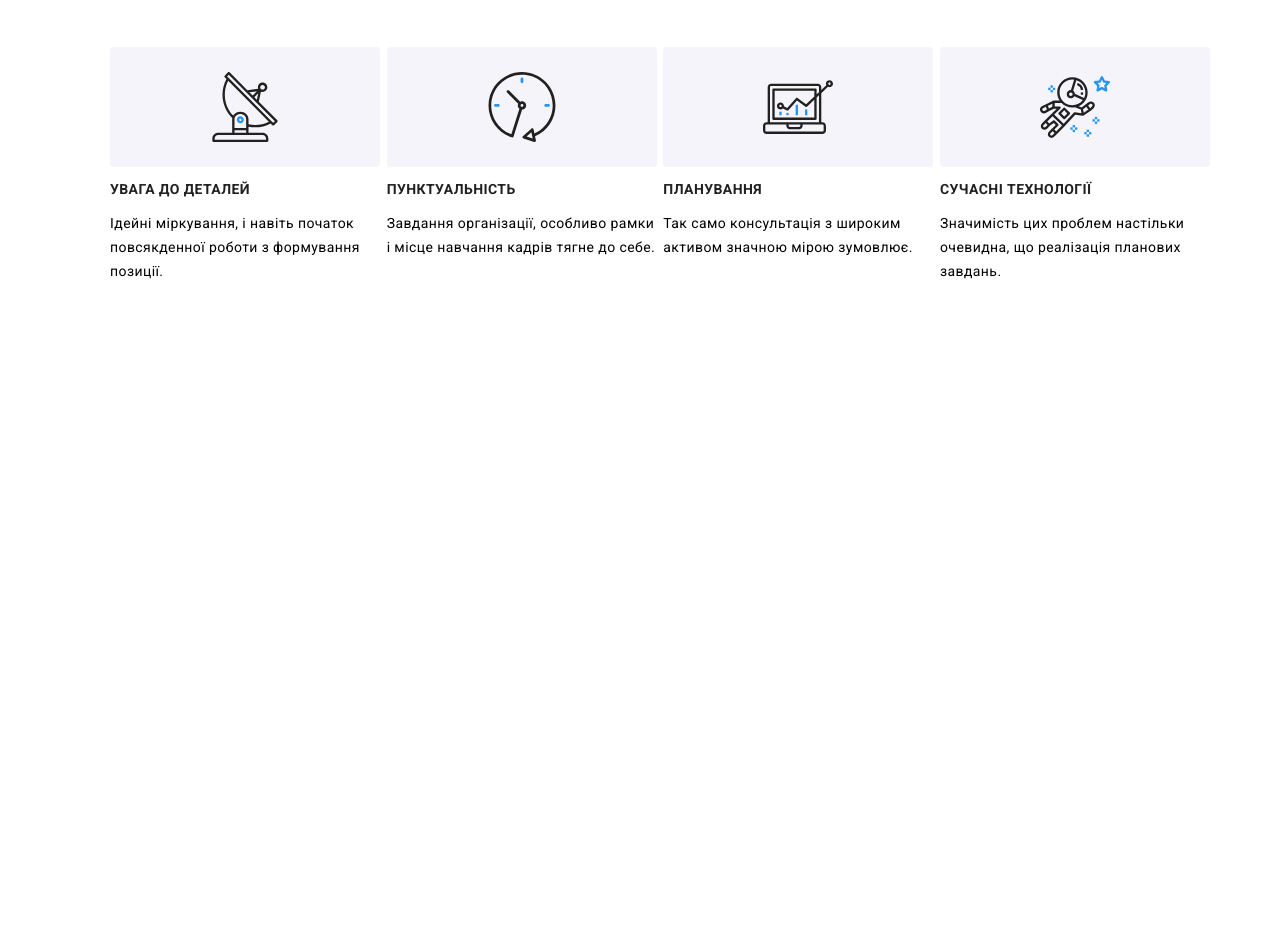
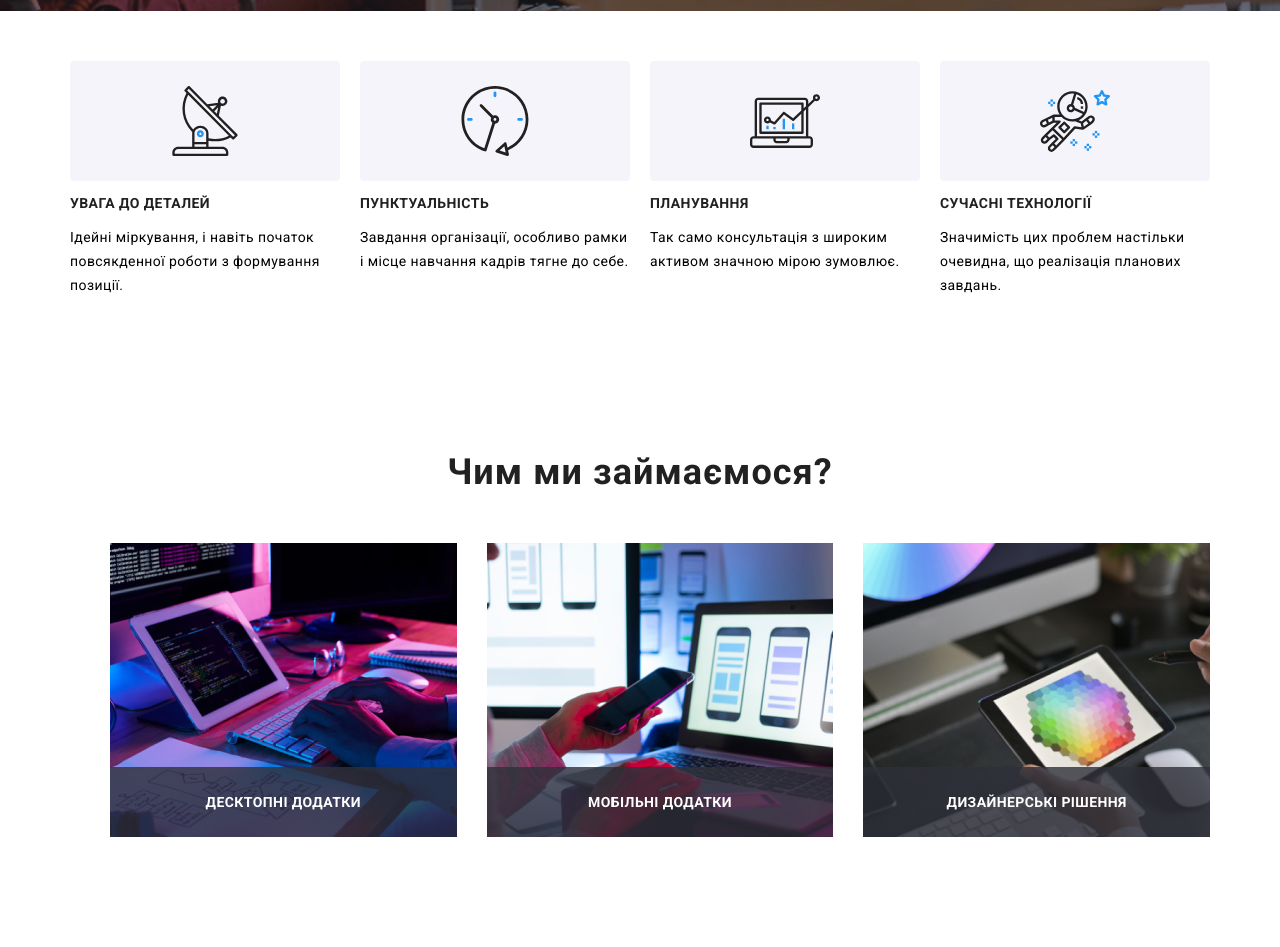
Before and after one commit to rayytsx/webstudio-2.0, a plain HTML site: page index.html in a window 1280 px wide. Shown: the part 712-1659 px from the top of the page. Before the commit the page ends 1059 px from the top, so only its background shows below. Drawn offline with nearby package versions, Linux system fonts and the light colour scheme.

Commit message:
uptade desing

```diff
--- a/index.html
+++ b/index.html
@@ -5,10 +5,7 @@
     <meta http-equiv="X-UA-Compatible" content="IE=edge" />
     <meta name="viewport" content="width=device-width, initial-scale=1.0" />
     <title>Document</title>
-    <link
-      rel="stylesheet"
-      href="https://cdnjs.cloudflare.com/ajax/libs/normalize/8.0.1/normalize.min.css"
-    />
+    <link rel="stylesheet" href="https://cdnjs.cloudflare.com/ajax/libs/modern-normalize/2.0.0/modern-normalize.min.css">
     <link rel="preconnect" href="https://fonts.googleapis.com" />
     <link rel="preconnect" href="https://fonts.gstatic.com" crossorigin />
     <link
@@ -36,11 +33,11 @@
           </div>
           <div class="menu_contact">
             <a href="mailto:info@devstudio.com">
-              <img src="./img/page1/envelope.svg" alt="" />
+              <i class="fa-regular fa-envelope fa-bounce"></i>
               info@devstudio.com</a
             >
             <a href="tel:+380961111111">
-              <img src="./img/page1/smartphone.svg" alt="" /> +38 096 111 11
+              <i class="fa-solid fa-mobile-screen fa-shake"></i> +38 096 111 11
               11</a
             >
           </div>
@@ -109,8 +106,24 @@
           </ul>
         </div>
       </section>
+      <section class="what_we_do">
+        <div class="container">
+          <h2 class="what_we_do_title">Чим ми займаємося?</h2>
+          <ul class="what_we_do_items">
+            <li class="what_we_do_item"><img src="./img/typing.png" alt="typing"> <p class="what_we_do_desc">Десктопні додатки</p></li>
+            <li class="what_we_do_item"><img src="./img/choose.png" alt="choose"> <p class="what_we_do_desc">Мобільні додатки</p></li>
+            <li class="what_we_do_item"><img src="./img/color.png" alt="color"> <p class="what_we_do_desc">Дизайнерські рішення</p></li>
+          </ul>
+        </div>
+      </section>
     </main>
     <footer></footer>
+    <div class="backdrop is-hidden" data-modal>
+      <div class="modal">
+        <button class="btn-m btn_close" data-close-modal>&times;</button>
+        </div>
+      </div>
+      <script src="https://kit.fontawesome.com/04de09b3f4.js" crossorigin="anonymous"></script>
     <script src="./script.js"></script>
   </body>
 </html>
--- a/style.css
+++ b/style.css
@@ -39,18 +39,33 @@ span {
   width: 280px;
   display: flex;
   justify-content: space-between;
+  list-style: none;
 }
 .menu_contact {
-  width: 306px;
+  gap: 30px;
   display: flex;
   justify-content: space-between;
+}
+.menu_contact a {
+  color: #757575;
+  font-family: Roboto;
+  font-size: 14px;
+  font-style: normal;
+  font-weight: 500;
+  line-height: normal;
+  letter-spacing: 0.28px;
+
+}
+.menu_contact a:hover {
+  color: #2196F3;
+
 }
 header {
   height: 80px;
   display: block;
 }
 .promo {
-  background: url(./img/Img.png) center/cover no-repeat;
+  background:linear-gradient(rgba(47, 48, 58, 0.40),rgba(47, 48, 58, 0.40)), url(./img/Img.png) center/cover no-repeat;
   padding: 200px 0px;
 }
 .promo_title {
@@ -117,13 +132,14 @@ h1 {
   list-style: none;
 }
 .feature {
-  padding: 34px 0 34px;
+  padding: 34px 0 0;
 }
 .feature_items {
   display: flex;
   justify-content: space-between;
   align-items: flex-start;
   box-sizing: border-box;
+  padding: 0;
 }
 .feature_item > h3 {
   font-family: "Roboto";
@@ -195,5 +211,55 @@ h1 {
 }
 
 span {
-  color: black;
+  color: #2196f3;
 }
+.what_we_do_items li {
+  list-style: none;
+  position: relative;
+  width: 370px;
+  height: 294px;
+}
+.what_we_do_items {
+  display: flex;
+  flex-direction: row;
+  justify-content: space-between;
+  gap: 30px;
+  margin-top: 50px;
+}
+.what_we_do_title {
+  color: #212121;
+  font-family: Roboto;
+  font-size: 36px;
+  font-style: normal;
+  font-weight: 700;
+  line-height: normal;
+  letter-spacing: 1.08px;
+  text-align: center;
+}
+.what_we_do {
+  padding: 94px 0;
+}
+.what_we_do_desc {
+  color: #fff;
+  font-family: Roboto;
+  font-size: 14px;
+  font-style: normal;
+  font-weight: 700;
+  line-height: normal;
+  letter-spacing: 0.42px;
+  text-align: center;
+  text-transform: uppercase;
+
+  width: 100%;
+  height: 70px;
+  background: rgba(47, 48, 58, 0.8);
+  padding: 27px 0;
+  position: absolute;
+  bottom: 0;
+  margin: 0;
+}
+.what_we_do img {
+  width: 100%;
+  height: 100%;
+  object-fit: cover;
+}
```
Also changed, not shown: img/typing.png (added).
